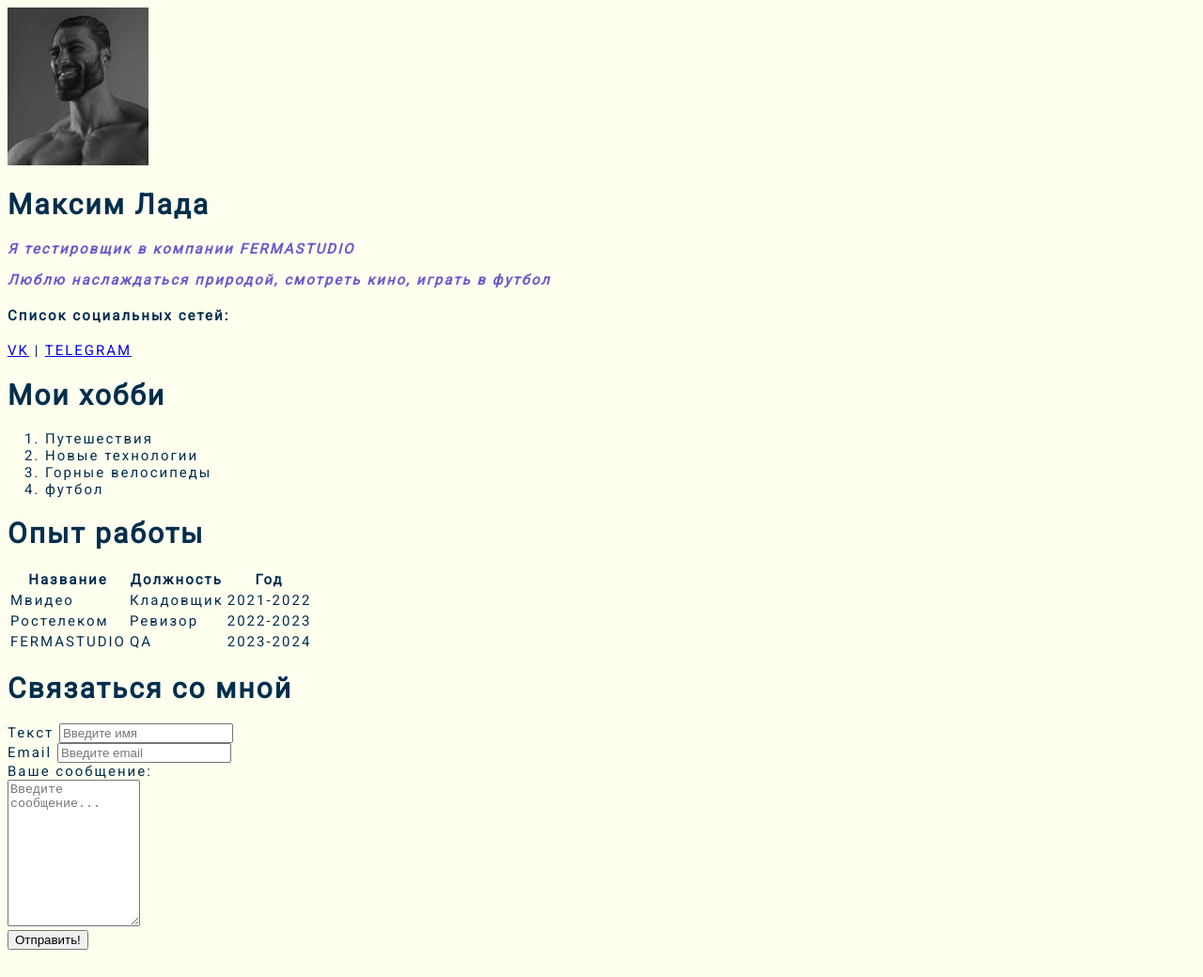
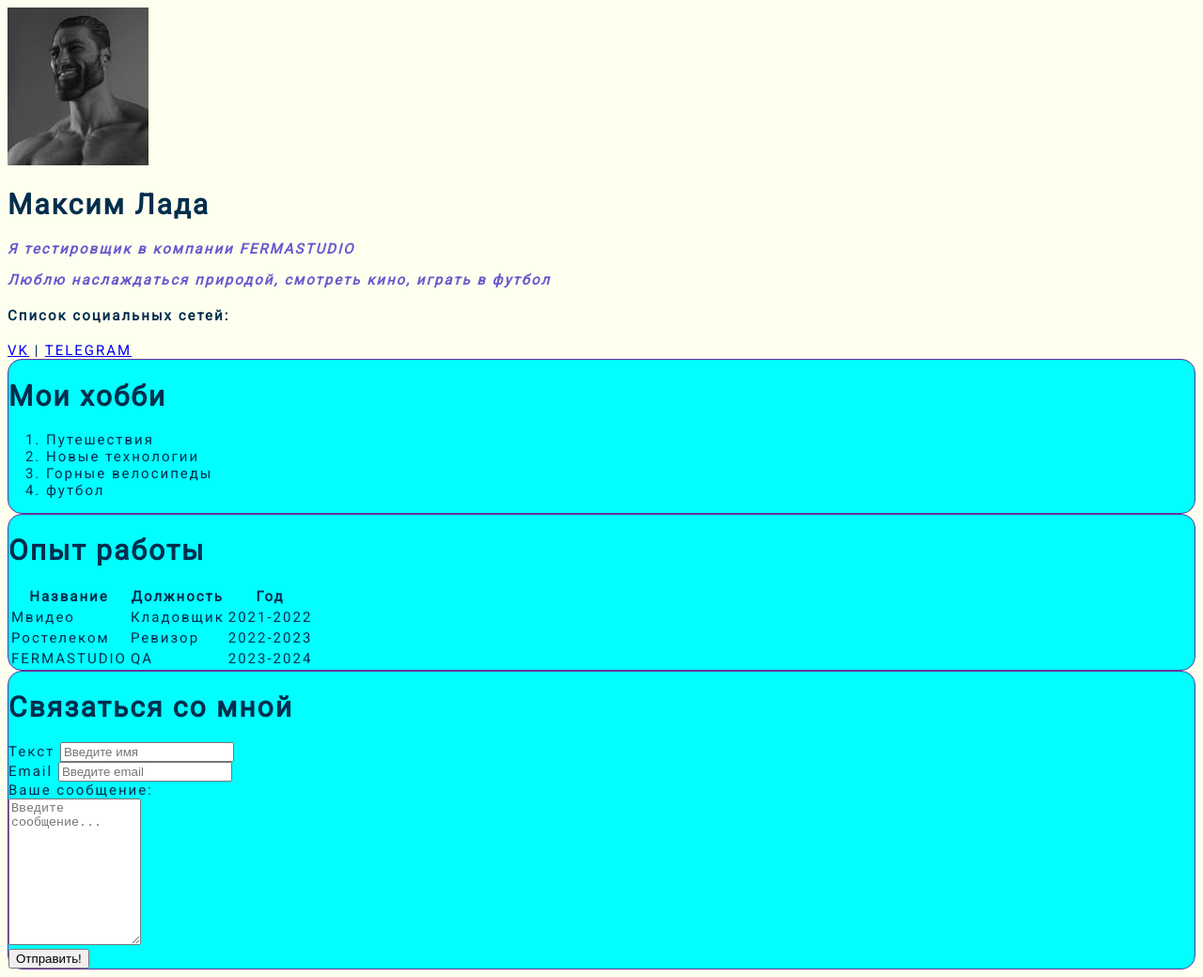
Before and after one commit to MaximLada/HTML-CSS-First-Course, a plain HTML site: page sborka.html in a window 1280 px wide. Shown: the whole page at 94% size. Before the commit the page ends 1019 px from the top, so only its background shows below. Drawn offline with Linux system fonts and the light colour scheme.

Commit message:
Сделал урок по границам элементов

```diff
--- a/cssdlyasborki.css
+++ b/cssdlyasborki.css
@@ -14,3 +14,21 @@ body {
     font-weight: bold;
     color: slateblue;
 }
+
+.hobbies {
+    border: 1px solid rebeccapurple;
+    background-color: aqua;
+    border-radius: 15px;
+}
+
+.job {
+    border: 1px solid rebeccapurple;
+    background-color: aqua;
+    border-radius: 15px;
+}
+
+.svyaz {
+    border: 1px solid rebeccapurple;
+    background-color: aqua;
+    border-radius: 15px;
+}
--- a/sborka.html
+++ b/sborka.html
@@ -25,7 +25,7 @@
         </div>
     </div>
 
-
+    <div class="card hobbies">
         <h1>Мои хобби</h1>
         <ol>
             <li>Путешествия</li>
@@ -33,8 +33,12 @@
             <li>Горные велосипеды</li>
             <li>футбол</li>
         </ol>
+    </div>
 
 
+
+
+    <div class="card job">
     <h1>Опыт работы</h1>
 
     <table>
@@ -64,7 +68,11 @@
         </tbody>
 
     </table>
+    </div>
 
+
+
+    <div class="card svyaz">
     <h1>Связаться со мной</h1>
     <form>
 
@@ -88,5 +96,8 @@
 
 
     </form>
+    </div>
+
+
 </body>
 </html>
```
